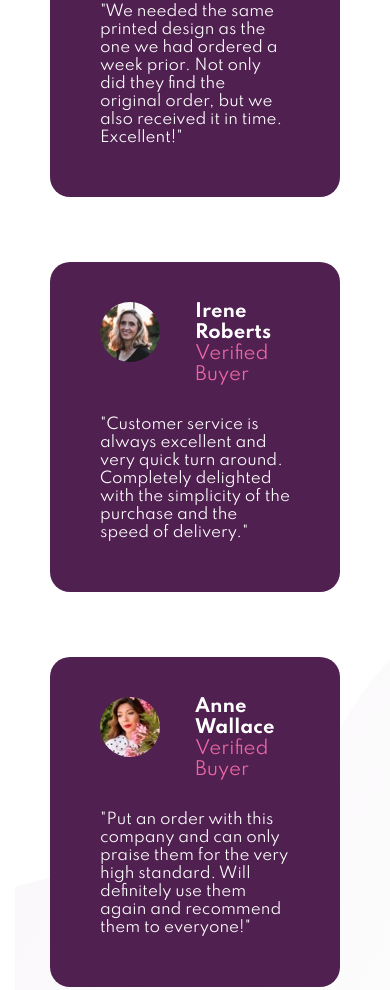
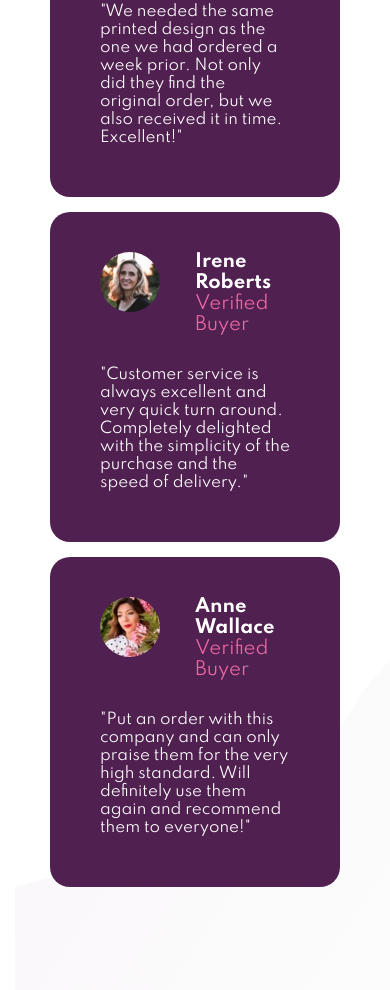
Before and after one commit to mykelbal/Frontend-Mentor---Social-Proof-Section, a plain HTML site: page index.html in a window 390 px wide. Shown: the part 1031-2021 px from the top of the page. Drawn offline with Linux system fonts and the light colour scheme.

Commit message:
Changed CSS
removed position adjustment for smaller screens

```diff
--- a/style.css
+++ b/style.css
@@ -149,6 +149,13 @@ h3 {
     flex-basis: 45%;
   }
 
+  #card2 {
+    transform: translateY(0px);
+  }
+
+  #card3 {
+    transform: translateY(0px);
+
 
 }
 
```
